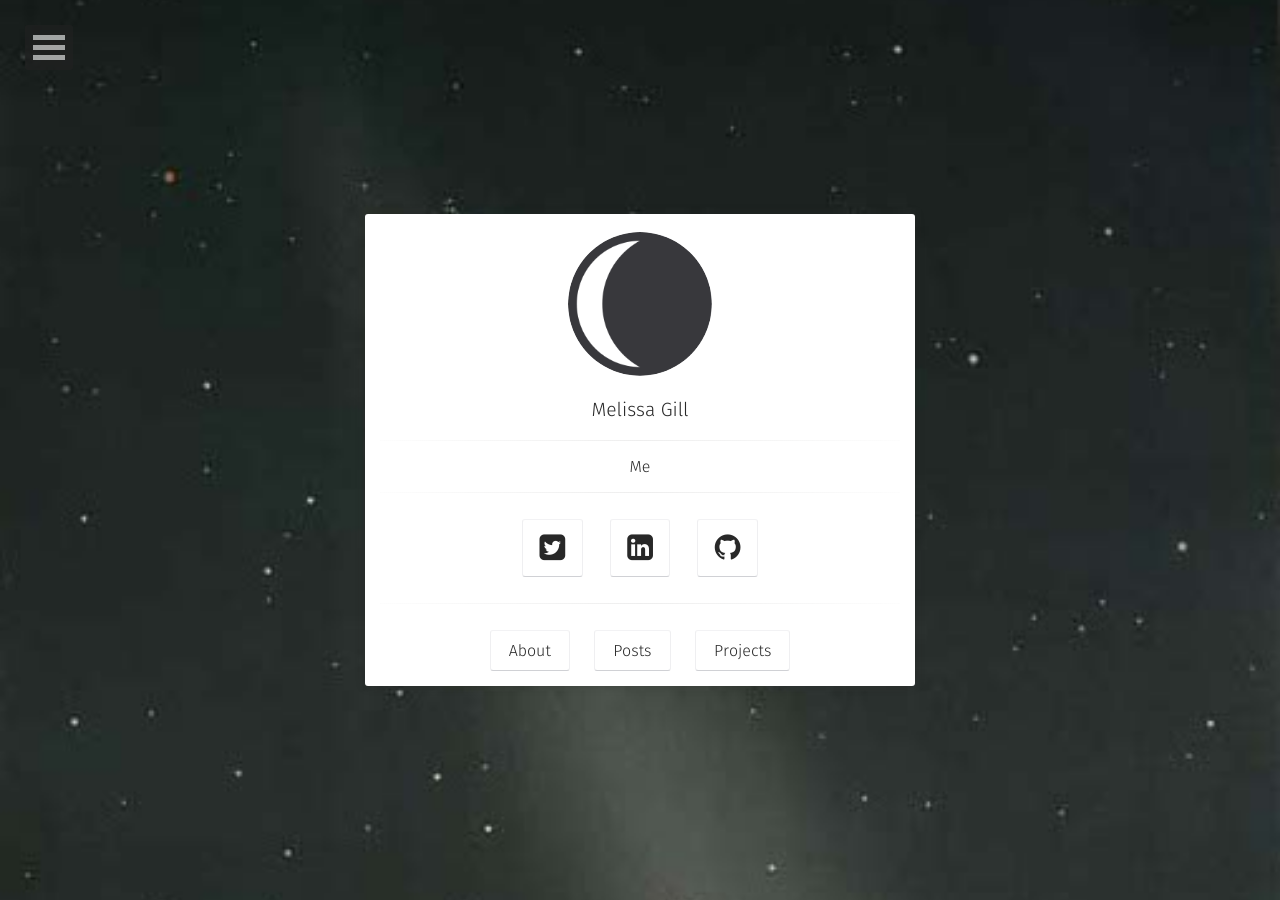
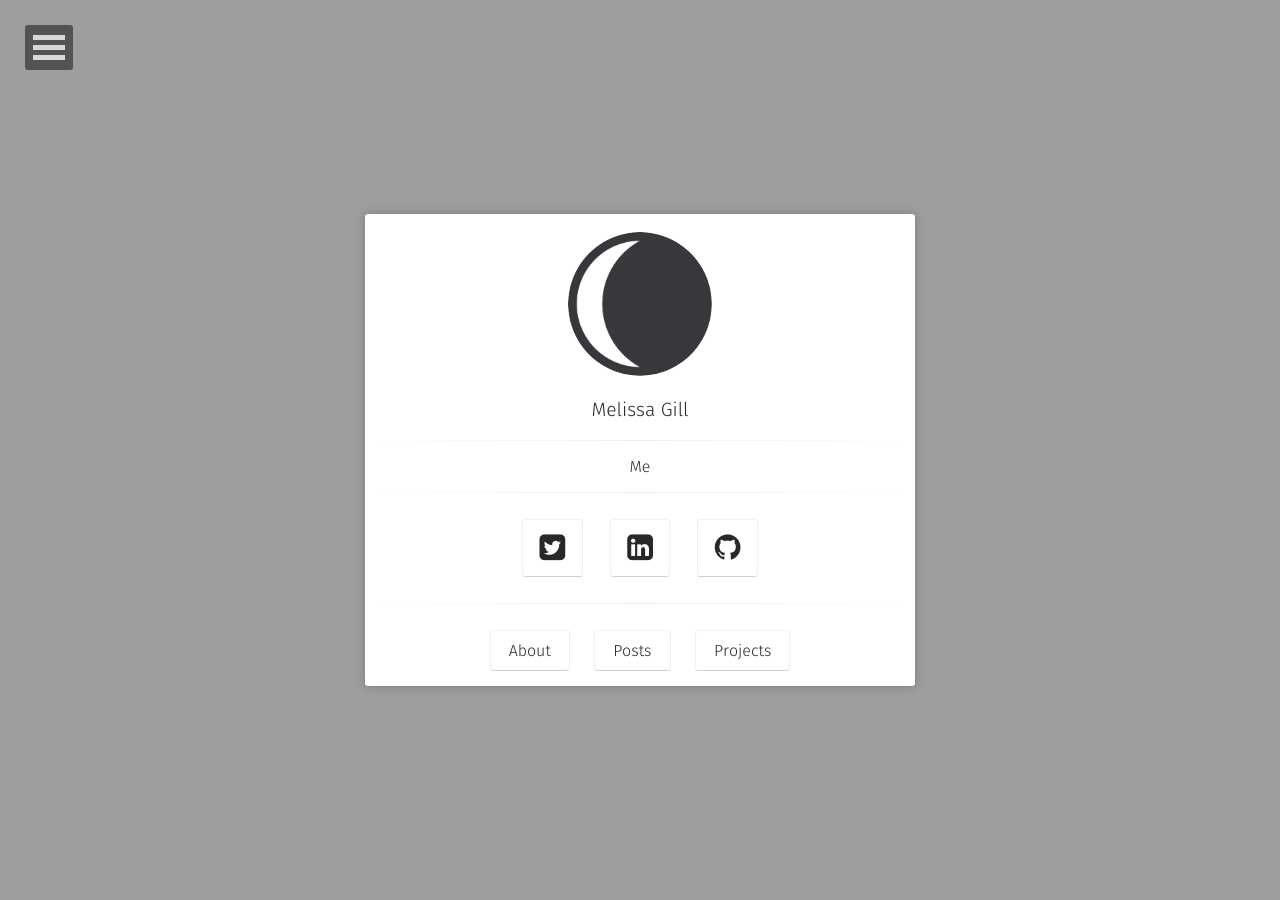
Before and after one commit to secretinternets/public-website, a Jekyll site: the page built from index.html, in a window 1280 px wide. Built offline with Jekyll 4.4.1, drawn with Linux system fonts in a browser that asks for light colours; some web fonts are replaced.

Commit message:
Update _config.yml

```diff
--- a/_config.yml
+++ b/_config.yml
@@ -5,7 +5,7 @@ description:        "Digital Stuff"
 reading_time:       true
 words_per_minute:   200
 logo:               'assets/img/logo.png'
-background:         'assets/img/nypl.jpg'
+background:         'assets/img/DP.jpg'
 tiled_bg:           false   # Set this true if you want to tile your background image, otherwise it will be covered
 locale:             en_US
 url:                http://www.secretinternets.com
```
